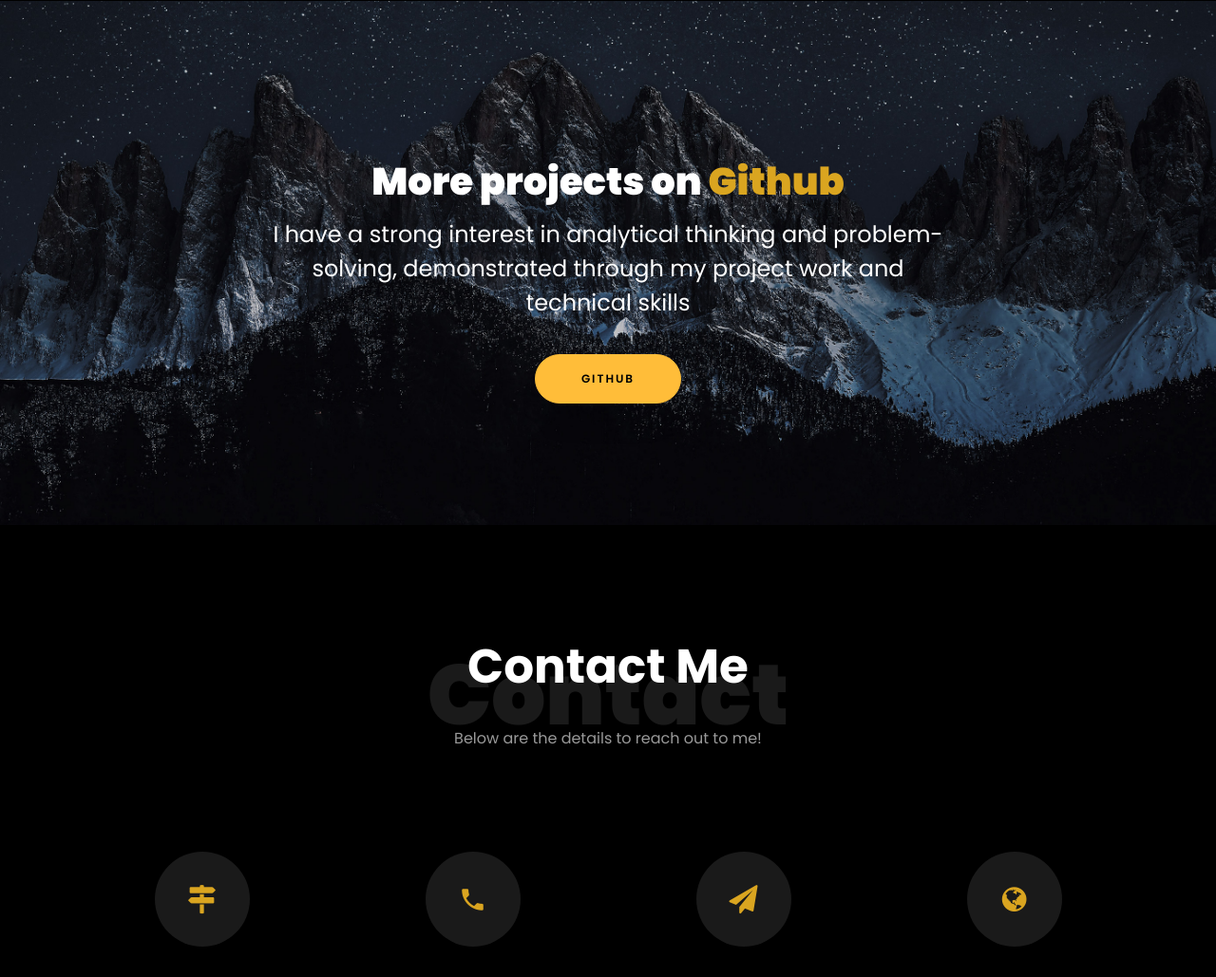
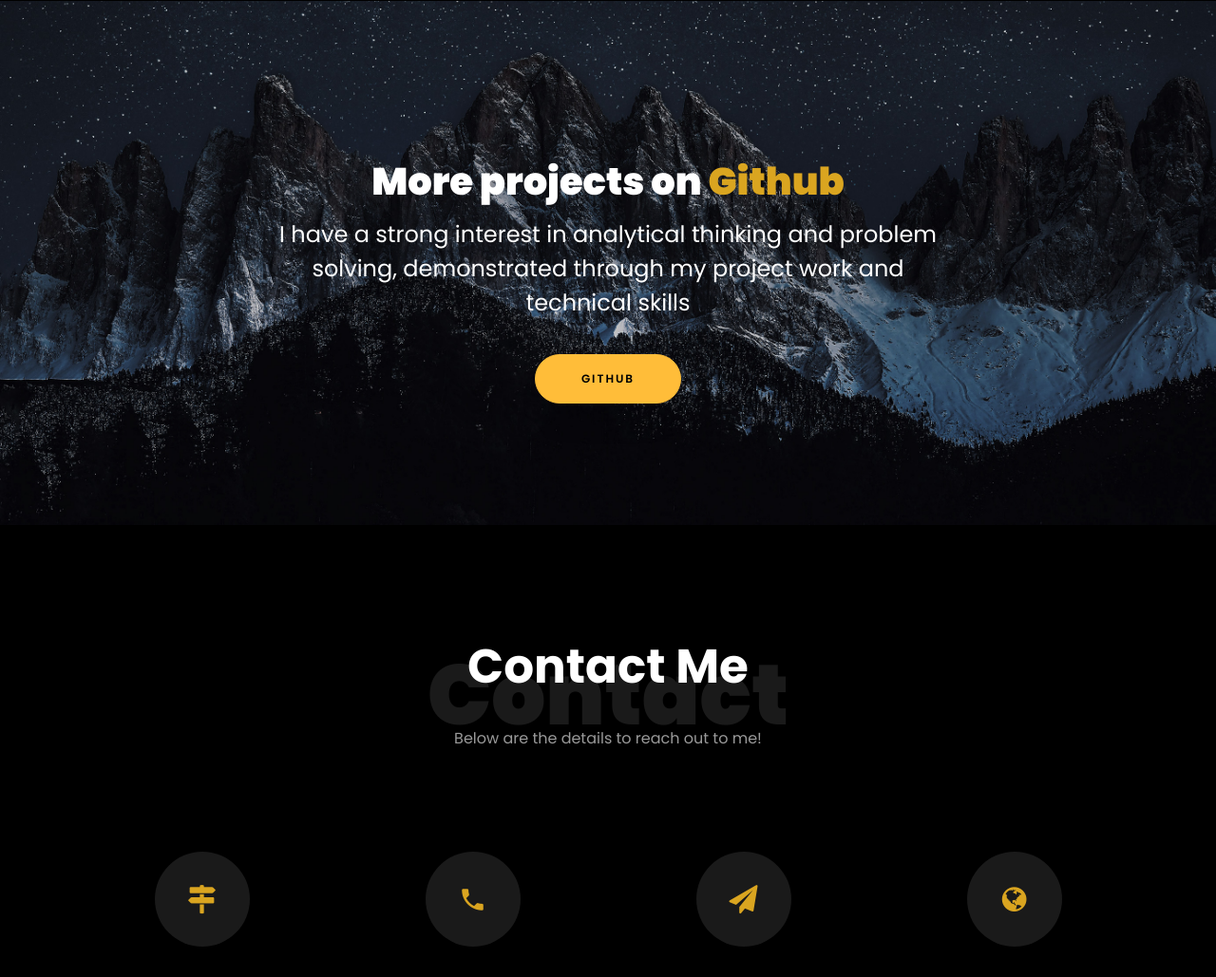
Before and after one commit to manisha-shinde3701/manisha-shinde3701.github.io, a plain HTML site: page index.html in a window 1280 px wide. Shown: the part 3828-4857 px from the top of the page at 95% size. Drawn offline with Linux system fonts and the light colour scheme; files whose address does not match are found by name.

Commit message:
Update index.html

```diff
--- a/index.html
+++ b/index.html
@@ -538,7 +538,7 @@
 				<div class="row justify-content-center">
 					<div class="col-md-7 ftco-animate text-center">
 						<h2>More projects on<span> Github  </span> </h2>
-						<div class="heading"> <h4> I have a strong interest in analytical thinking and problem-solving, demonstrated through my project work and technical skills </h4>
+						<div class="heading"> <h4> I have a strong interest in analytical thinking and problem solving, demonstrated through my project work and technical skills </h4>
 						<br>
 						<p><a href="https://github.com/manisha-shinde3701" class="btn btn-primary py-3 px-5">GitHub</a></p>
 						</div>
```
